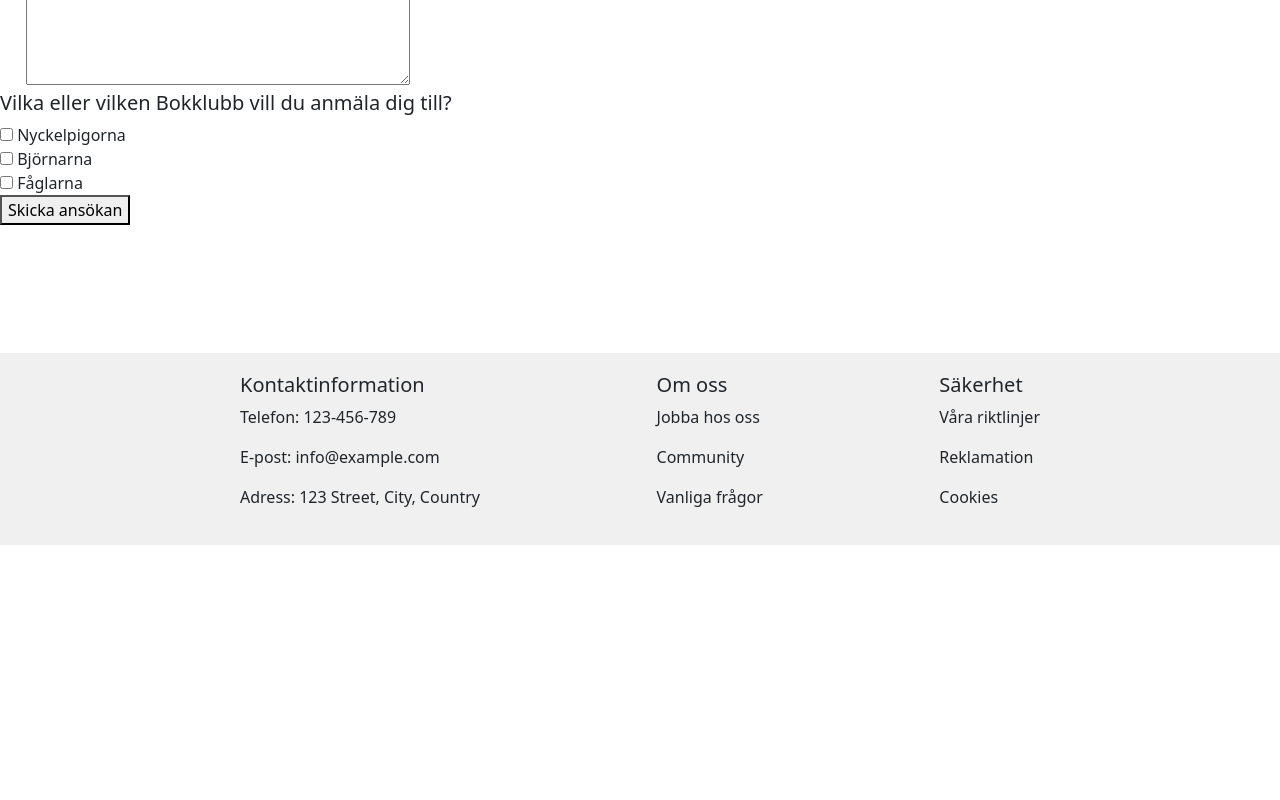
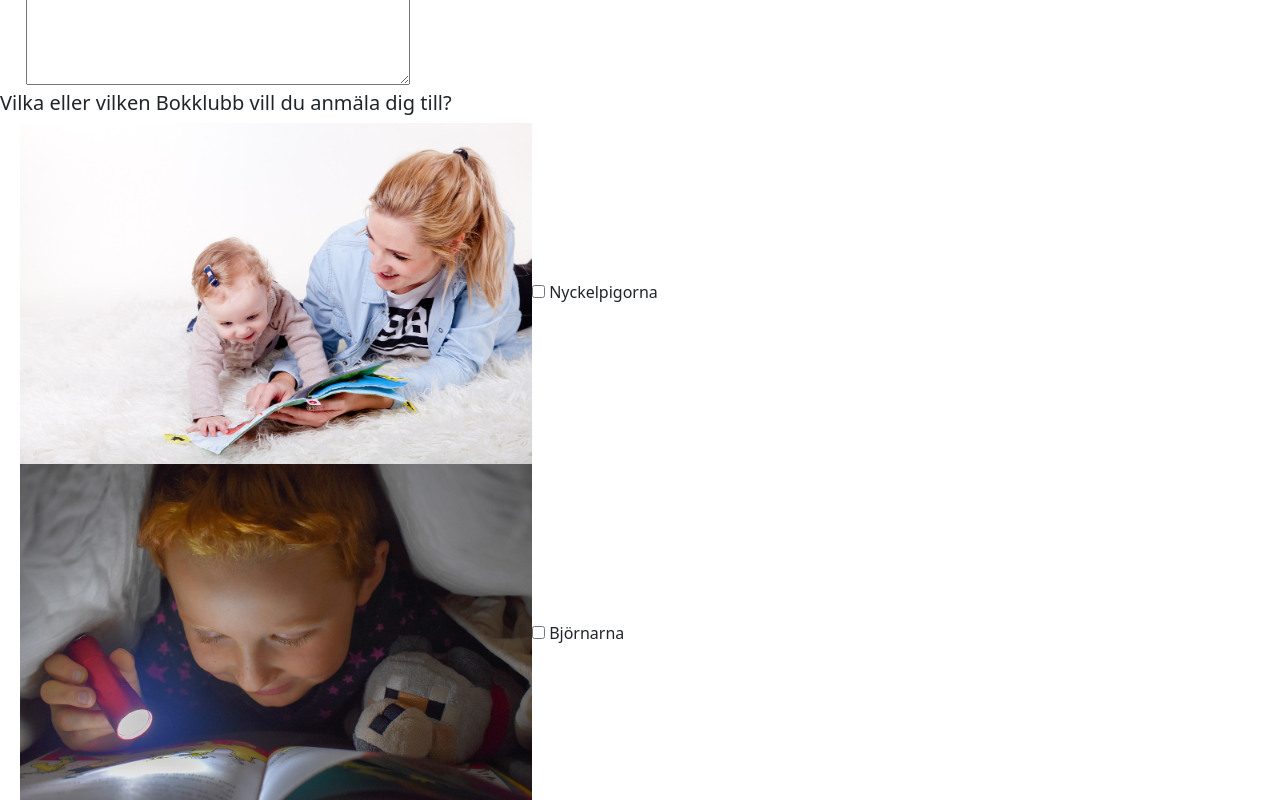
Before and after one commit to natta1995/Webbshop-BooksByHeart, a React (Create React App) app: page /bookclub/apply in a window 1280 px wide. Shown: the part 500-1300 px from the top of the page. Before the commit the page ends 1045 px from the top, so only its background shows below. Built offline with nearby package versions, Linux system fonts and the light colour scheme.

Commit message:
adding img to bookclubapply

```diff
--- a/src/pages/bookclubApply.jsx
+++ b/src/pages/bookclubApply.jsx
@@ -1,3 +1,7 @@
+import img1 from "../img/reading smallest.jpg"
+import img2 from "../img/readingkid.jpg"
+import img3 from "../img/flera barn.jpg"
+
 
 
 const BookClubApply = () => {
@@ -27,17 +31,20 @@ const BookClubApply = () => {
 
             <h5>Vilka eller vilken Bokklubb vill du anmäla dig till?</h5>
             <div>
+            <img src={img1} alt="babyreading" style={{ width: "40%", marginLeft: "20px" }}/>
             <label>
                 <input type="checkbox" name="option1" value="option1" /> Nyckelpigorna
             </label>
             </div>
             <div>
+            <img src={img2} alt="babyreading" style={{ width: "40%", marginLeft: "20px" }}/>
             <label>
                 <input type="checkbox" name="option2" value="option2" /> Björnarna
             </label>
             </div>
             <div>
-            <label>
+
+            <label><img src={img3} alt="babyreading" style={{ width: "40%", marginLeft: "20px" }}/>
                 <input type="checkbox" name="option3" value="option3" /> Fåglarna
             </label>
             </div>
--- a/src/pages/cart.jsx
+++ b/src/pages/cart.jsx
@@ -54,7 +54,8 @@ const Cart = () => {
         cart.map(product => (
           <CartItem key={product.id}>
             <span>{product.name} {product.cost}</span>
-            <Button variant="danger" size="sm" onClick={() => removeFromCart(product)}>X</Button>
+            <Button variant="danger" size="sm" onClick={() => removeFromCart(product)}>
+            </Button>
           </CartItem>
         ))
       )}
```
